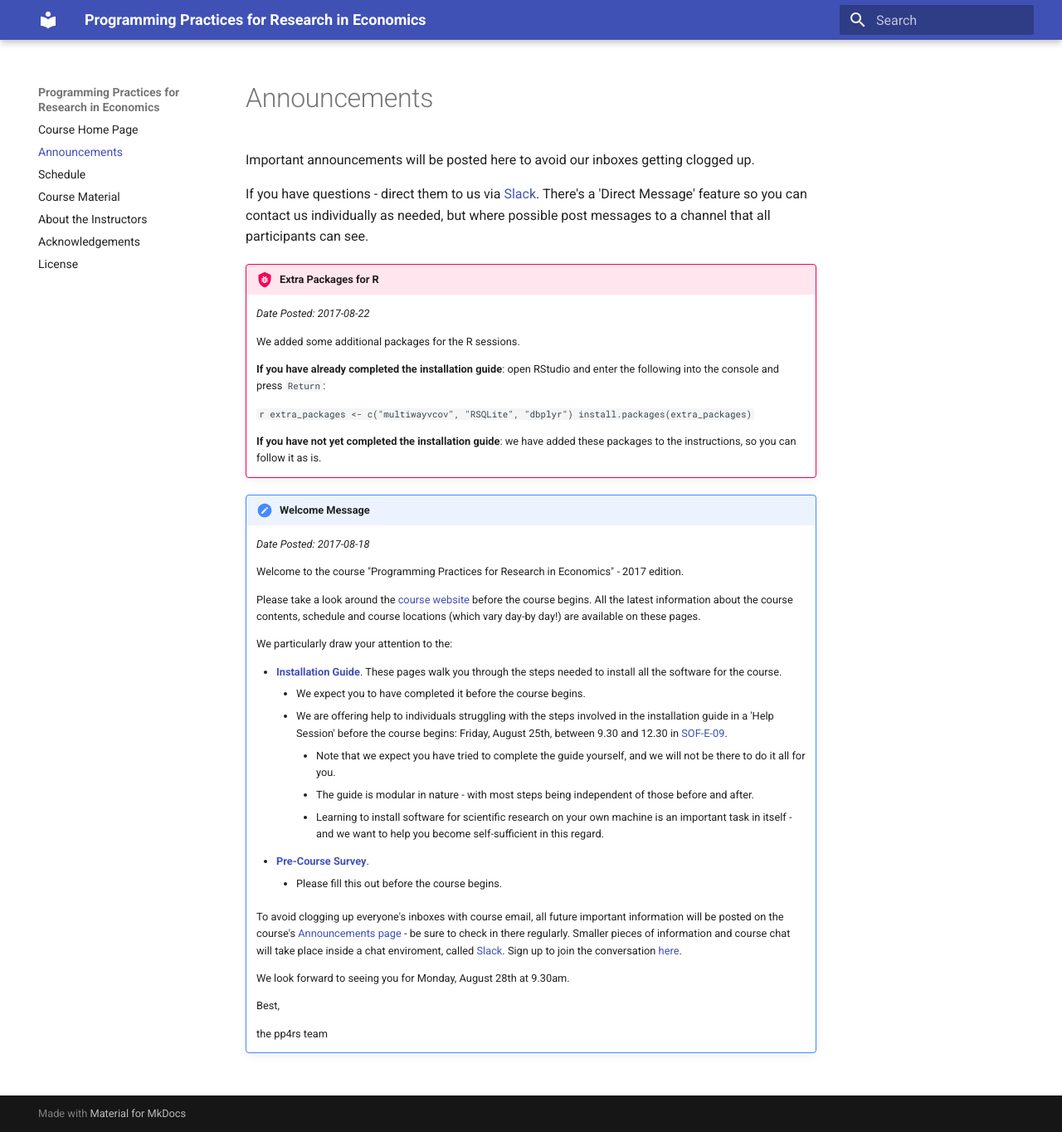
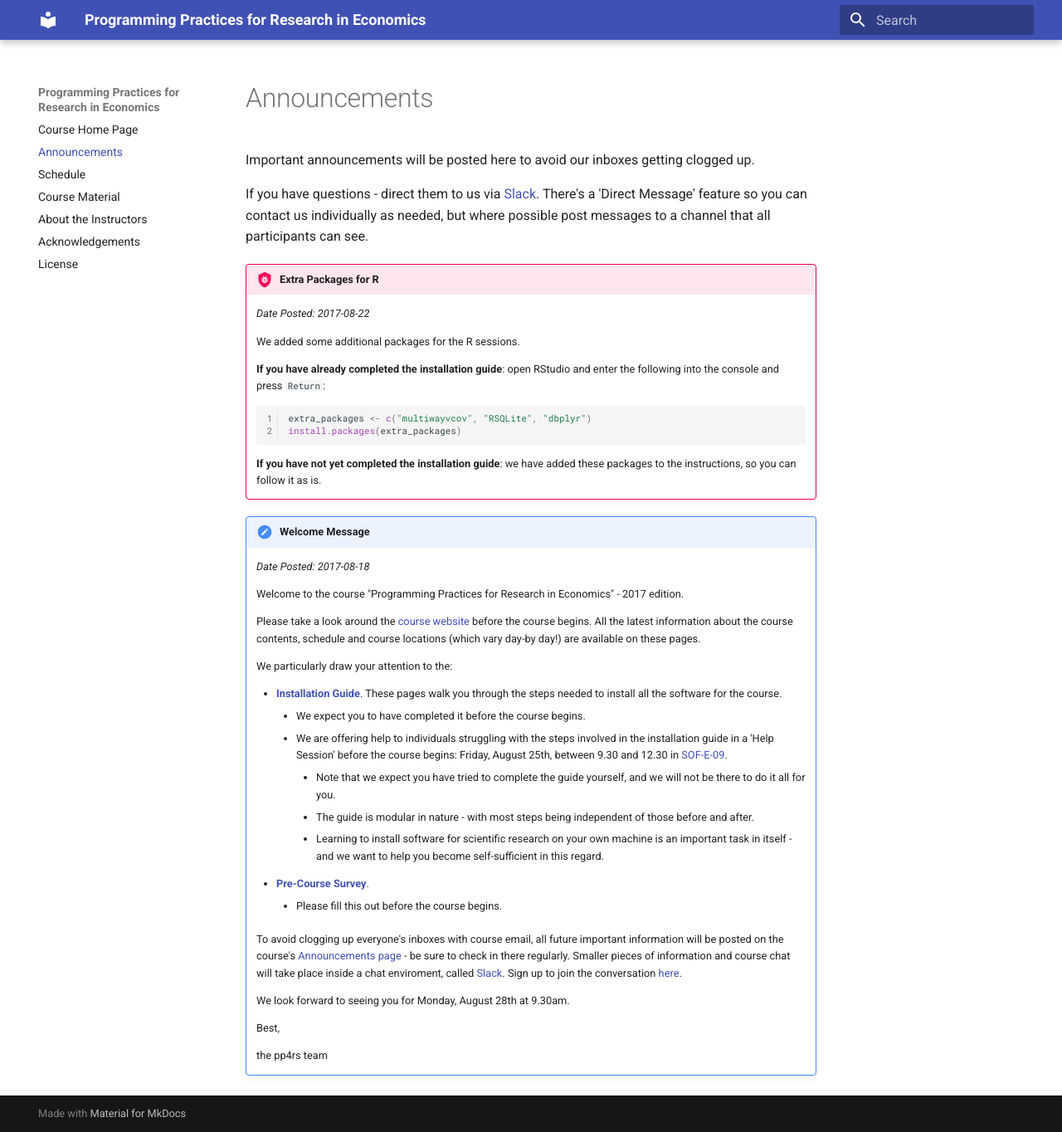
Before and after one commit to tisem-digital-marketing/2021-smwa, an MkDocs documentation site: the page built from docs/announcements.md, in a window 1280 px wide and 1364 px high. Shown: the whole window at 83% size. Built offline with MkDocs 1.6.1 and Material for MkDocs 9.7.7, drawn with Linux system fonts in a browser that asks for light colours; old or Windows-style settings are respelled for this version of MkDocs.

Commit message:
add pymdown extension to fix code blocks nested in other objects

````diff
--- a/docs/announcements.md
+++ b/docs/announcements.md
@@ -11,7 +11,7 @@ If you have questions - direct them to us via [Slack](https://pp4rs.slack.com).
 
     **If you have already completed the installation guide**: open RStudio and enter the following into the console and press `Return`:
 
-    ```r
+    ```r linenums="1"
     extra_packages <- c("multiwayvcov", "RSQLite", "dbplyr")
     install.packages(extra_packages)
     ```
--- a/mkdocs.yml
+++ b/mkdocs.yml
@@ -10,3 +10,4 @@ pages:
 theme: material
 markdown_extensions:
   - admonition
+  - pymdownx.superfences
````
